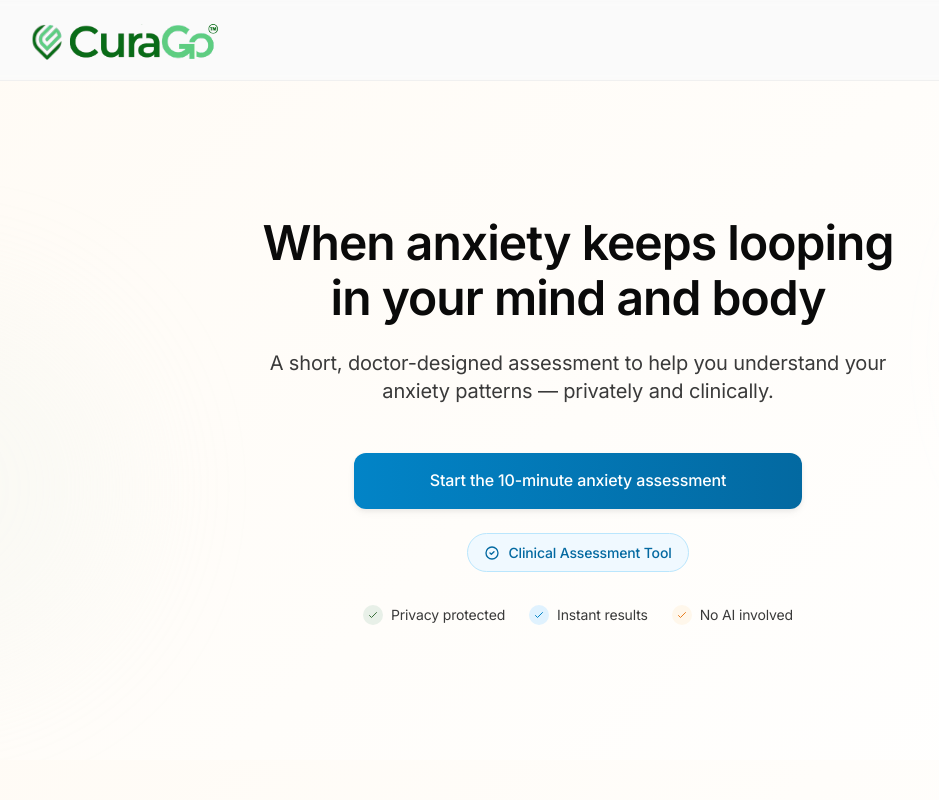
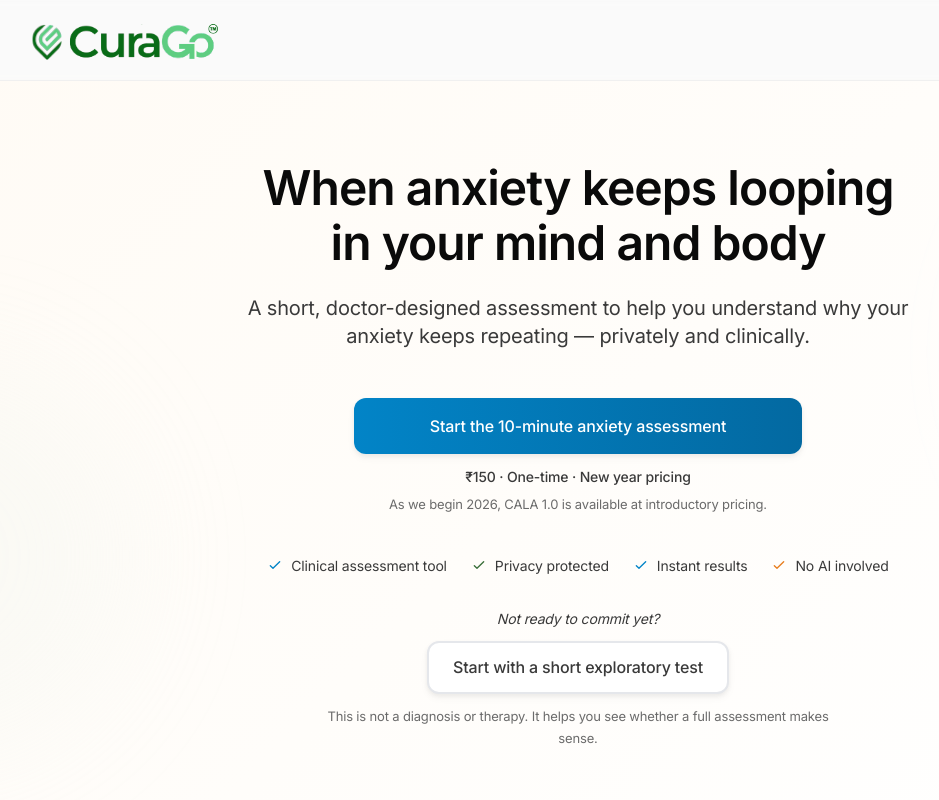
Before and after one commit to raghavendra-10/curagonew, a Next.js app: page / in a window 1280 px wide. Shown: the top 800 px of the page, without its empty margins (62-1001 px from the left). Built offline with nearby package versions, Linux system fonts and the light colour scheme; no server answers.

Commit message:
feat: add LoadingRedirect component for loading animation and URL redirection refactor: update pricing information and text styles in FinalCTA, Hero, and SampleInsight components

```diff
--- /dev/null
+++ b/components/LoadingRedirect.jsx
@@ -0,0 +1,61 @@
+'use client'
+
+import { useEffect, useState } from 'react'
+
+export default function LoadingRedirect({ url, isOpen, onClose }) {
+  const [progress, setProgress] = useState(0)
+
+  useEffect(() => {
+    if (!isOpen) return
+
+    // Animate progress bar
+    const progressInterval = setInterval(() => {
+      setProgress((prev) => {
+        if (prev >= 100) {
+          clearInterval(progressInterval)
+          return 100
+        }
+        return prev + 5
+      })
+    }, 100)
+
+    // Redirect after 2 seconds
+    const redirectTimer = setTimeout(() => {
+      window.location.href = url
+    }, 2000)
+
+    return () => {
+      clearInterval(progressInterval)
+      clearTimeout(redirectTimer)
+    }
+  }, [isOpen, url])
+
+  if (!isOpen) return null
+
+  return (
+    <div className="fixed inset-0 z-50 flex items-center justify-center bg-primary/90 backdrop-blur-md">
+      <div className="bg-surface rounded-2xl p-8 md:p-12 max-w-md mx-4 text-center premium-shadow-lg">
+        {/* Loading spinner */}
+        <div className="w-16 h-16 mx-auto mb-6">
+          <div className="w-16 h-16 border-4 border-accent-200 border-t-accent-600 rounded-full animate-spin" />
+        </div>
+
+        {/* Message */}
+        <h3 className="text-xl md:text-2xl font-semibold text-primary mb-3">
+          Your test is being prepared...
+        </h3>
+        <p className="text-secondary text-sm mb-6">
+          Taking you to the exploratory assessment
+        </p>
+
+        {/* Progress bar */}
+        <div className="w-full bg-surface-muted rounded-full h-2 overflow-hidden">
+          <div
+            className="h-full bg-gradient-to-r from-accent-500 to-accent-600 transition-all duration-100 ease-out"
+            style={{ width: `${progress}%` }}
+          />
+        </div>
+      </div>
+    </div>
+  )
+}
--- a/components/landing/FinalCTA.jsx
+++ b/components/landing/FinalCTA.jsx
@@ -14,10 +14,13 @@ export default function FinalCTA() {
               Start the assessment
             </RazorpayButton>
 
-            <p className="text-muted text-xs mt-3 leading-relaxed">
-              Access instantly after completion · ₹299
+            <p className="text-secondary text-sm font-medium mt-3">
+              ₹150 · One-time · New year pricing
             </p>
             <p className="text-muted text-xs mt-2 leading-relaxed">
+              Access instantly after completion
+            </p>
+            <p className="text-muted text-xs mt-3 leading-relaxed">
               If you choose to book a clinical consultation within 7 days, 50% of this assessment fee is adjusted against the consultation cost.
             </p>
           </div>
--- a/components/landing/Hero.jsx
+++ b/components/landing/Hero.jsx
@@ -1,6 +1,16 @@
+'use client'
+
+import { useState } from 'react'
 import RazorpayButton from '@/components/RazorpayButton'
+import LoadingRedirect from '@/components/LoadingRedirect'
 
 export default function Hero() {
+  const [showRedirect, setShowRedirect] = useState(false)
+
+  const handleExploratoryTest = (e) => {
+    e.preventDefault()
+    setShowRedirect(true)
+  }
   return (
     <section className="min-h-[85vh] flex items-center justify-center px-[4%] py-16 md:py-20 bg-gradient-warm section-transition relative overflow-hidden">
       {/* Decorative elements */}
@@ -16,53 +26,80 @@ export default function Hero() {
 
           {/* Subheadline */}
           <p className="text-secondary text-lg md:text-xl mb-12 max-w-2xl mx-auto leading-relaxed">
-            A short, doctor-designed assessment to help you understand your anxiety patterns — privately and clinically.
+            A short, doctor-designed assessment to help you understand why your anxiety keeps repeating — privately and clinically.
           </p>
 
           {/* CTA */}
-          <div className="max-w-md mx-auto mb-6">
+          <div className="max-w-md mx-auto mb-3">
             <RazorpayButton source="hero" variant="primary">
               Start the 10-minute anxiety assessment
             </RazorpayButton>
           </div>
 
-          {/* Badge - moved below CTA */}
-          <div className="inline-flex items-center gap-2 px-4 py-2 rounded-full bg-accent-50 border border-accent-200 text-accent-700 mb-8">
-            <svg className="w-4 h-4" fill="none" stroke="currentColor" viewBox="0 0 24 24">
-              <path strokeLinecap="round" strokeLinejoin="round" strokeWidth={2} d="M9 12l2 2 4-4m6 2a9 9 0 11-18 0 9 9 0 0118 0z" />
-            </svg>
-            <span className="text-sm font-medium">Clinical Assessment Tool</span>
+          {/* Price context */}
+          <div className="mb-2">
+            <p className="text-secondary text-sm font-medium">
+              ₹150 · One-time · New year pricing
+            </p>
+          </div>
+          <div className="mb-10">
+            <p className="text-muted text-xs">
+              As we begin 2026, CALA 1.0 is available at introductory pricing.
+            </p>
           </div>
 
-          {/* Trust indicators */}
-          <div className="flex flex-wrap items-center justify-center gap-6 text-sm text-secondary">
+          {/* Trust indicators - horizontal strip */}
+          <div className="flex flex-wrap items-center justify-center gap-4 md:gap-6 text-sm text-secondary mb-8">
             <div className="flex items-center gap-2">
-              <div className="w-5 h-5 rounded-full bg-sage-100 flex items-center justify-center">
-                <svg className="w-3 h-3 text-sage-600" fill="none" stroke="currentColor" viewBox="0 0 24 24">
+              <svg className="w-4 h-4 text-accent-600" fill="none" stroke="currentColor" viewBox="0 0 24 24">
                 <path strokeLinecap="round" strokeLinejoin="round" strokeWidth={2} d="M5 13l4 4L19 7" />
               </svg>
+              <span>Clinical assessment tool</span>
             </div>
+            <div className="flex items-center gap-2">
+              <svg className="w-4 h-4 text-sage-600" fill="none" stroke="currentColor" viewBox="0 0 24 24">
+                <path strokeLinecap="round" strokeLinejoin="round" strokeWidth={2} d="M5 13l4 4L19 7" />
+              </svg>
               <span>Privacy protected</span>
             </div>
             <div className="flex items-center gap-2">
-              <div className="w-5 h-5 rounded-full bg-accent-100 flex items-center justify-center">
-                <svg className="w-3 h-3 text-accent-600" fill="none" stroke="currentColor" viewBox="0 0 24 24">
+              <svg className="w-4 h-4 text-accent-600" fill="none" stroke="currentColor" viewBox="0 0 24 24">
                 <path strokeLinecap="round" strokeLinejoin="round" strokeWidth={2} d="M5 13l4 4L19 7" />
               </svg>
-              </div>
               <span>Instant results</span>
             </div>
             <div className="flex items-center gap-2">
-              <div className="w-5 h-5 rounded-full bg-amber-100 flex items-center justify-center">
-                <svg className="w-3 h-3 text-amber-600" fill="none" stroke="currentColor" viewBox="0 0 24 24">
+              <svg className="w-4 h-4 text-amber-600" fill="none" stroke="currentColor" viewBox="0 0 24 24">
                 <path strokeLinecap="round" strokeLinejoin="round" strokeWidth={2} d="M5 13l4 4L19 7" />
               </svg>
-              </div>
               <span>No AI involved</span>
             </div>
           </div>
+
+          {/* Pressure-channelising hatch */}
+          <div className="text-center">
+            <p className="text-secondary text-sm mb-3 italic">
+              Not ready to commit yet?
+            </p>
+            <button
+              onClick={handleExploratoryTest}
+              className="px-6 py-3 rounded-button bg-surface border-2 border-border text-secondary font-medium text-sm md:text-base hover:border-primary hover:text-primary hover:bg-surface-muted transition-all duration-200 premium-shadow-lg mb-3"
+            >
+              Start with a short exploratory test
+            </button>
+            <p className="text-muted text-xs max-w-lg mx-auto leading-relaxed">
+              This is not a diagnosis or therapy. It helps you see whether a full assessment makes sense.
+            </p>
           </div>
         </div>
+      </div>
+
+      {/* Loading redirect modal */}
+      <LoadingRedirect
+        url="https://curago.in/atm"
+        isOpen={showRedirect}
+        onClose={() => setShowRedirect(false)}
+      />
     </section>
   )
 }
--- a/components/landing/SampleInsight.jsx
+++ b/components/landing/SampleInsight.jsx
@@ -59,7 +59,7 @@ export default function SampleInsight() {
                 Why this feels confusing
               </h4>
               <p className="text-secondary text-base leading-relaxed">
-                Your triggers are mostly internal — thoughts, mental scenarios, body signals — which is why anxiety can appear even on "calm" days.
+                Your triggers are mostly internal thoughts, mental scenarios, body signals which is why anxiety can appear even on "calm" days.
               </p>
             </div>
 
@@ -101,10 +101,13 @@ export default function SampleInsight() {
             <RazorpayButton source="sample-insight" variant="primary">
               Start the 10-minute anxiety assessment
             </RazorpayButton>
-            <p className="text-muted text-xs mt-3 leading-relaxed">
-              ₹299 · One-time · Instant results
+            <p className="text-secondary text-sm font-medium mt-3">
+              ₹150 · One-time · New year pricing
             </p>
             <p className="text-muted text-xs mt-2 leading-relaxed">
+              Access instantly after completion
+            </p>
+            <p className="text-muted text-xs mt-3 leading-relaxed">
               If you choose to book a clinical consultation within 7 days, 50% of this assessment fee is adjusted against the consultation cost.
             </p>
           </div>
```
Lines whose indentation alone changed are shown as unchanged.
